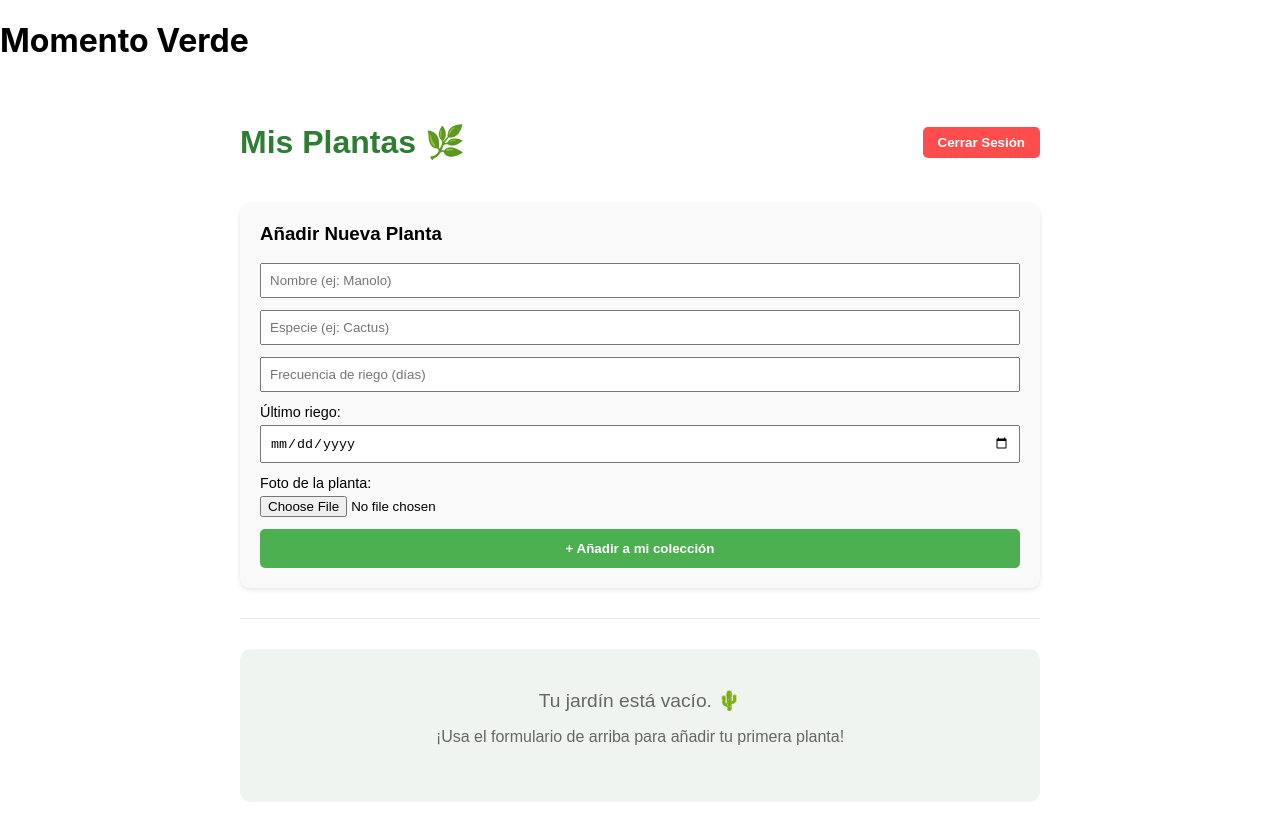
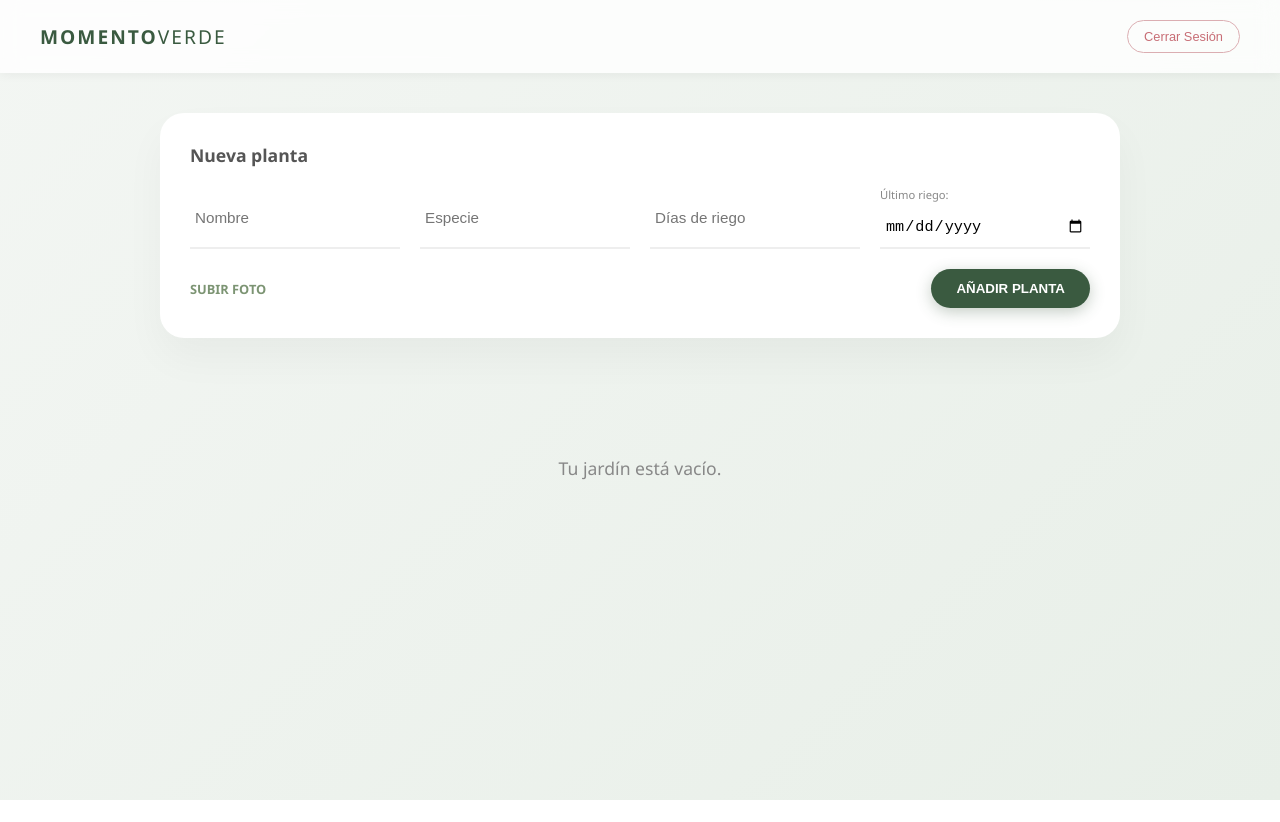
Before and after one commit to CRISROMSAL/momentoVerde, a React (Create React App) app in the folder frontend/: page /dashboard in a window 1280 px wide. After the commit the page ends 800 px from the top, so only its background shows below. Built offline with nearby package versions, Linux system fonts and the light colour scheme.

Commit message:
estilos dashboard

```diff
--- a/frontend/src/App.css
+++ b/frontend/src/App.css
@@ -1,38 +1,320 @@
-.App {
-  text-align: center;
+/* RESET BÁSICO */
+* {
+  box-sizing: border-box;
 }
 
-.App-logo {
-  height: 40vmin;
-  pointer-events: none;
+body {
+  margin: 0;
+  font-family: 'Segoe UI', 'Roboto', sans-serif;
+  background: linear-gradient(135deg, #f3f6f3 0%, #e8efe8 100%);
+  color: #2c3e2d;
 }
 
-@media (prefers-reduced-motion: no-preference) {
-  .App-logo {
-    animation: App-logo-spin infinite 20s linear;
-  }
+/* LAYOUT PRINCIPAL */
+.dashboard-container {
+  min-height: 100vh;
+  padding-bottom: 50px;
 }
 
-.App-header {
-  background-color: #282c34;
-  min-height: 100vh;
+.main-content {
+  max-width: 1000px;
+  margin: 0 auto;
+  padding: 20px;
+}
+
+/* NAVBAR */
+.navbar {
+  padding: 20px 40px;
   display: flex;
-  flex-direction: column;
+  justify-content: space-between;
   align-items: center;
-  justify-content: center;
-  font-size: calc(10px + 2vmin);
+  background: rgba(255, 255, 255, 0.8);
+  backdrop-filter: blur(10px);
+  position: sticky;
+  top: 0;
+  z-index: 100;
+  box-shadow: 0 2px 10px rgba(0,0,0,0.05);
+}
+
+.logo {
+  margin: 0;
+  font-size: 1.2rem;
+  color: #3a5a40;
+  letter-spacing: 2px;
+  font-weight: 800;
+}
+
+.logo span {
+  font-weight: 300;
+}
+
+.btn-logout {
+  border: 1px solid #dbaeb2;
+  background: transparent;
+  color: #c76d75;
+  padding: 8px 16px;
+  border-radius: 20px;
+  cursor: pointer;
+  font-size: 0.8rem;
+  transition: all 0.2s;
+}
+
+.btn-logout:hover {
+  background: #c76d75;
   color: white;
 }
 
-.App-link {
-  color: #61dafb;
+/* FORMULARIO */
+.form-section {
+  margin-bottom: 50px;
+  margin-top: 20px;
 }
 
-@keyframes App-logo-spin {
-  from {
-    transform: rotate(0deg);
-  }
-  to {
-    transform: rotate(360deg);
-  }
+.plant-form {
+  background: #fff;
+  padding: 30px;
+  border-radius: 24px;
+  box-shadow: 0 20px 40px rgba(0, 0, 0, 0.04);
 }
+
+.plant-form h2 {
+  font-size: 1.1rem;
+  margin-bottom: 20px;
+  color: #555;
+  margin-top: 0;
+}
+
+.form-grid {
+  display: grid;
+  grid-template-columns: repeat(auto-fit, minmax(180px, 1fr));
+  gap: 20px;
+  margin-bottom: 20px;
+}
+
+.clean-input {
+  border: none;
+  border-bottom: 2px solid #eee;
+  padding: 10px 5px;
+  font-size: 0.95rem;
+  outline: none;
+  background: transparent;
+  transition: border-color 0.3s;
+  width: 100%;
+}
+
+.clean-input:focus {
+  border-bottom-color: #3a5a40;
+}
+
+.date-group {
+  display: flex;
+  flex-direction: column;
+}
+
+.date-group label {
+  font-size: 0.7rem;
+  color: #888;
+  margin-bottom: 5px;
+}
+
+.action-row {
+  display: flex;
+  justify-content: space-between;
+  align-items: center;
+  margin-top: 10px;
+}
+
+.file-label {
+  cursor: pointer;
+  font-size: 0.8rem;
+  font-weight: bold;
+  color: #7c9473;
+}
+
+.file-label input {
+  display: none;
+}
+
+.btn-primary {
+  background: #3a5a40;
+  color: #fff;
+  border: none;
+  padding: 12px 25px;
+  border-radius: 30px;
+  font-weight: bold;
+  cursor: pointer;
+  box-shadow: 0 4px 15px rgba(58, 90, 64, 0.3);
+  transition: transform 0.2s;
+}
+
+.btn-primary:hover {
+  transform: translateY(-2px);
+}
+
+/* GALERÍA (TARJETAS) */
+.gallery-grid {
+  display: grid;
+  grid-template-columns: repeat(auto-fill, minmax(250px, 1fr));
+  gap: 30px;
+}
+
+.plant-card {
+  background: #fff;
+  border-radius: 20px;
+  overflow: hidden;
+  box-shadow: 0 10px 25px rgba(0, 0, 0, 0.05);
+  transition: transform 0.3s ease;
+  position: relative;
+}
+
+.plant-card:hover {
+  transform: translateY(-5px);
+  box-shadow: 0 15px 35px rgba(0, 0, 0, 0.1);
+}
+
+.image-wrapper {
+  height: 250px;
+  width: 100%;
+  position: relative;
+  background: #f0f0f0;
+}
+
+.image-wrapper img {
+  width: 100%;
+  height: 100%;
+  object-fit: cover;
+}
+
+.no-image {
+  width: 100%;
+  height: 100%;
+  display: flex;
+  align-items: center;
+  justify-content: center;
+  font-size: 3rem;
+  color: #ccc;
+}
+
+.btn-delete {
+  position: absolute;
+  top: 10px;
+  right: 10px;
+  background: rgba(255, 255, 255, 0.9);
+  border: none;
+  width: 30px;
+  height: 30px;
+  border-radius: 50%;
+  cursor: pointer;
+  color: #c76d75;
+  font-weight: bold;
+  display: flex;
+  align-items: center;
+  justify-content: center;
+}
+
+.card-content {
+  padding: 20px;
+}
+
+.card-content h3 {
+  margin: 0 0 5px 0;
+  font-size: 1.2rem;
+  color: #2c3e2d;
+}
+
+.species {
+  margin: 0;
+  font-size: 0.9rem;
+  color: #888;
+  font-style: italic;
+  margin-bottom: 15px;
+}
+
+.info-row {
+  display: flex;
+  justify-content: space-between;
+  font-size: 0.8rem;
+  color: #666;
+  margin-bottom: 20px;
+  border-top: 1px solid #f0f0f0;
+  padding-top: 10px;
+}
+
+.next-date {
+  font-weight: bold;
+  color: #4a6741;
+}
+
+/* ESTADOS DE RIEGO */
+.status-area {
+  margin-top: 10px;
+}
+
+.btn-today {
+  width: 100%;
+  background: #6ab04c;
+  color: white;
+  border: none;
+  padding: 10px;
+  border-radius: 12px;
+  cursor: pointer;
+  font-weight: bold;
+  transition: background 0.2s;
+}
+
+.btn-today:hover {
+  background: #558f3d;
+}
+
+.overdue-box {
+  background: #fff5f5;
+  padding: 10px;
+  border-radius: 12px;
+  border: 1px solid #ffe0e0;
+}
+
+.overdue-box p {
+  color: #e15f41;
+  font-size: 0.8rem;
+  font-weight: bold;
+  margin: 0 0 8px 0;
+}
+
+.overdue-actions {
+  display: flex;
+  gap: 5px;
+}
+
+.overdue-actions input {
+  border: 1px solid #ddd;
+  border-radius: 5px;
+  padding: 5px;
+  font-size: 0.8rem;
+  width: 70%;
+}
+
+.overdue-actions button {
+  background: #e15f41;
+  color: white;
+  border: none;
+  border-radius: 5px;
+  padding: 5px 10px;
+  cursor: pointer;
+  font-size: 0.8rem;
+}
+
+.status-ok {
+  text-align: center;
+  color: #aaa;
+  font-size: 0.9rem;
+  padding: 10px;
+  background: #f9f9f9;
+  border-radius: 12px;
+}
+
+.empty-state {
+  text-align: center;
+  padding: 50px;
+  color: #888;
+  font-size: 1.1rem;
+}
--- a/frontend/src/App.js
+++ b/frontend/src/App.js
@@ -8,7 +8,6 @@ function App() {
   return (
     <Router>
       <div className="App">
-        <h1>Momento Verde</h1>
         <Routes>
           <Route path="/" element={<Login />} /> {/* La página principal será el Login */}
           <Route path="/register" element={<Register />} />
--- a/frontend/src/pages/Dashboard.js
+++ b/frontend/src/pages/Dashboard.js
@@ -1,8 +1,10 @@
 import React, { useEffect, useState } from 'react';
 import axios from 'axios';
+import '../App.css';
+// Asegúrate de que los estilos se cargan (normalmente ya se importan en App.js)
 
 const Dashboard = () => {
-    // ESTADOS
+    // --- TU LÓGICA ORIGINAL (INTACTA) ---
     const [plants, setPlants] = useState([]);
     const [newPlant, setNewPlant] = useState({
         name: '',
@@ -12,38 +14,29 @@ const Dashboard = () => {
         image: ''
     });
 
-    // 1. CARGAR PLANTAS AL INICIAR
     useEffect(() => {
         const fetchPlants = async () => {
             try {
                 const token = localStorage.getItem('token');
-                // Si no hay token, no intentamos la petición (evita el error 401 en consola)
                 if (!token) return;
-
                 const res = await axios.get('http://localhost:4000/api/plants', {
                     headers: { 'x-auth-token': token }
                 });
                 setPlants(res.data);
-            } catch (err) {
-                console.error("Error al cargar plantas:", err);
-            }
+            } catch (err) { console.error("Error al cargar plantas:", err); }
         };
         fetchPlants();
     }, []);
 
-    // 2. MANEJO DE IMAGEN (Convertir a Base64)
     const handleImageChange = (e) => {
         const file = e.target.files[0];
         const reader = new FileReader();
         reader.onloadend = () => {
             setNewPlant({ ...newPlant, image: reader.result });
         };
-        if (file) {
-            reader.readAsDataURL(file);
-        }
+        if (file) reader.readAsDataURL(file);
     };
 
-    // 3. AÑADIR NUEVA PLANTA
     const handleAddPlant = async (e) => {
         e.preventDefault();
         try {
@@ -52,16 +45,11 @@ const Dashboard = () => {
                 headers: { 'x-auth-token': token }
             });
             setPlants([...plants, res.data]);
-            // Limpiar formulario
             setNewPlant({ name: '', species: '', wateringFrequency: '', lastWatered: '', image: '' });
             alert('¡Planta añadida con éxito! 🌿');
-        } catch (err) {
-            console.error(err);
-            alert('Error al añadir la planta');
-        }
+        } catch (err) { alert('Error al añadir la planta'); }
     };
 
-    // 4. ELIMINAR PLANTA
     const handleDelete = async (id) => {
         if (!window.confirm('¿Estás seguro de que quieres eliminar esta planta?')) return;
         try {
@@ -70,63 +58,38 @@ const Dashboard = () => {
                 headers: { 'x-auth-token': token }
             });
             setPlants(plants.filter(plant => plant._id !== id));
-        } catch (err) {
-            alert('Error al eliminar');
-        }
+        } catch (err) { alert('Error al eliminar'); }
     };
 
-    // 5. REGISTRAR RIEGO (PUT)
     const handleWatering = async (id, customDate = null) => {
         try {
             const token = localStorage.getItem('token');
-        // Usamos la fecha seleccionada o la de hoy
             const dateToSave = customDate || new Date().toISOString().split('T')[0];
 
-        console.log("Enviando riego para ID:", id, "Fecha:", dateToSave);
-
-        const res = await axios.put(`http://localhost:4000/api/plants/${id}/water`,
+            await axios.put(`http://localhost:4000/api/plants/${id}/water`,
                 { lastWatered: dateToSave },
                 { headers: { 'x-auth-token': token } }
             );
 
-        console.log("Respuesta del servidor:", res.data);
-
-        // ACTUALIZACIÓN MANUAL FORZADA:
-        // Si el servidor (res.data) no trae la fecha nueva, la ponemos nosotros a mano
             setPlants(prevPlants =>
                 prevPlants.map(p => {
-                if (p._id === id) {
-                    // Combinamos los datos antiguos con la nueva fecha de riego
-                    return { ...p, lastWatered: dateToSave };
-                }
+                    if (p._id === id) return { ...p, lastWatered: dateToSave };
                     return p;
                 })
             );
-
-        alert('¡Riego registrado! 💧');
-
-    } catch (err) {
-        console.error("Error completo:", err);
-        alert('Error al registrar el riego. Revisa la consola (F12)');
-    }
+            alert('¡Riego registrado!');
+        } catch (err) { alert('Error al registrar el riego.'); }
     };
 
-    // 6. LÓGICA DE FECHAS Y ESTADOS
     const getWateringStatus = (lastDate, frequency) => {
-    // 1. Creamos la fecha del último riego (forzando mediodía para evitar errores de zona horaria)
         const last = new Date(lastDate);
         last.setHours(12, 0, 0, 0);
-
-    // 2. Calculamos el próximo riego sumando los días
         const nextDate = new Date(last);
         nextDate.setDate(last.getDate() + parseInt(frequency));
         nextDate.setHours(12, 0, 0, 0);
-
-    // 3. Obtenemos el "hoy" a mediodía
         const today = new Date();
         today.setHours(12, 0, 0, 0);
 
-    // COMPARACIÓN
         if (today.getTime() === nextDate.getTime()) return 'TODAY';
         if (today.getTime() > nextDate.getTime()) return 'OVERDUE';
         return 'FUTURE';
@@ -134,124 +97,111 @@ const Dashboard = () => {
 
     const calculateNextWatering = (lastDate, frequency) => {
         const date = new Date(lastDate);
-    // Ajuste para que no se mueva de día por la zona horaria
         date.setHours(date.getHours() + 12);
-
         date.setDate(date.getDate() + parseInt(frequency));
         return date.toLocaleDateString();
     };
 
-    // 7. CERRAR SESIÓN
     const logout = () => {
         localStorage.removeItem('token');
         window.location.href = '/';
     };
 
+    // --- HTML CON CLASES CSS ---
     return (
-        <div style={{ padding: '20px', maxWidth: '800px', margin: '0 auto', fontFamily: 'Arial, sans-serif' }}>
-            {/* CABECERA */}
-            <div style={{ display: 'flex', justifyContent: 'space-between', alignItems: 'center', marginBottom: '20px' }}>
-                <h1 style={{ color: '#2e7d32' }}>Mis Plantas 🌿</h1>
-                <button onClick={logout} style={{ background: '#ff4d4d', color: 'white', border: 'none', padding: '8px 15px', borderRadius: '5px', cursor: 'pointer', fontWeight: 'bold' }}>
-                    Cerrar Sesión
-                </button>
+        <div className="dashboard-container">
+            <nav className="navbar">
+                <h1 className="logo">MOMENTO<span>VERDE</span></h1>
+                <button onClick={logout} className="btn-logout">Cerrar Sesión</button>
+            </nav>
+
+            <div className="main-content">
+                {/* FORMULARIO */}
+                <section className="form-section">
+                    <form onSubmit={handleAddPlant} className="plant-form">
+                        <h2>Nueva planta</h2>
+                        <div className="form-grid">
+                            <input type="text" placeholder="Nombre" value={newPlant.name} onChange={e => setNewPlant({...newPlant, name: e.target.value})} required className="clean-input" />
+                            <input type="text" placeholder="Especie" value={newPlant.species} onChange={e => setNewPlant({...newPlant, species: e.target.value})} className="clean-input" />
+                            <input type="number" placeholder="Días de riego" min="1" value={newPlant.wateringFrequency} onChange={e => setNewPlant({...newPlant, wateringFrequency: e.target.value})} required className="clean-input" />
+                            <div className="date-group">
+                                <label>Último riego:</label>
+                                <input type="date" value={newPlant.lastWatered} onChange={e => setNewPlant({...newPlant, lastWatered: e.target.value})} required className="clean-input" />
+                            </div>
                         </div>
 
-            {/* FORMULARIO DE ALTA */}
-            <form onSubmit={handleAddPlant} style={{ marginBottom: '30px', padding: '20px', background: '#f9f9f9', borderRadius: '10px', boxShadow: '0 2px 5px rgba(0,0,0,0.1)' }}>
-                <h3 style={{ marginTop: 0 }}>Añadir Nueva Planta</h3>
-                <div style={{ display: 'flex', flexDirection: 'column', gap: '12px' }}>
-                    <input type="text" placeholder="Nombre (ej: Manolo)" value={newPlant.name} onChange={e => setNewPlant({...newPlant, name: e.target.value})} required style={{ padding: '8px' }} />
-                    <input type="text" placeholder="Especie (ej: Cactus)" value={newPlant.species} onChange={e => setNewPlant({...newPlant, species: e.target.value})} style={{ padding: '8px' }} />
-                    <input type="number" placeholder="Frecuencia de riego (días)" min="1" value={newPlant.wateringFrequency} onChange={e => setNewPlant({...newPlant, wateringFrequency: e.target.value})} required style={{ padding: '8px' }} />
-
-                    <div>
-                        <label style={{ display: 'block', marginBottom: '5px', fontSize: '0.9em' }}>Último riego:</label>
-                        <input type="date" value={newPlant.lastWatered} onChange={e => setNewPlant({...newPlant, lastWatered: e.target.value})} required style={{ padding: '8px', width: '100%', boxSizing: 'border-box' }} />
-                    </div>
-
-                    <div>
-                        <label style={{ display: 'block', marginBottom: '5px', fontSize: '0.9em' }}>Foto de la planta:</label>
+                        <div className="action-row">
+                            <label className="file-label">
+                                {newPlant.image ? 'FOTO LISTA' : 'SUBIR FOTO'}
                                 <input type="file" accept="image/*" onChange={handleImageChange} />
-                    </div>
-
-                    {newPlant.image && (
-                        <img src={newPlant.image} alt="preview" style={{ width: '80px', height: '80px', objectFit: 'cover', borderRadius: '8px' }} />
-                    )}
-
-                    <button type="submit" style={{ background: '#4CAF50', color: 'white', padding: '12px', border: 'none', borderRadius: '5px', cursor: 'pointer', fontWeight: 'bold' }}>
-                        + Añadir a mi colección
-                    </button>
+                            </label>
+                            <button type="submit" className="btn-primary">AÑADIR PLANTA</button>
                         </div>
                     </form>
+                </section>
 
-            <hr style={{ border: '0', borderTop: '1px solid #eee', marginBottom: '30px' }} />
-
-            {/* LISTADO DE PLANTAS CON LÓGICA CONDICIONAL */}
+                {/* LISTA DE PLANTAS */}
                 {plants.length === 0 ? (
-                <div style={{ textAlign: 'center', padding: '40px', background: '#f0f4f0', borderRadius: '10px', color: '#666' }}>
-                    <p style={{ fontSize: '1.2em', margin: 0 }}>Tu jardín está vacío. 🌵</p>
-                    <p>¡Usa el formulario de arriba para añadir tu primera planta!</p>
+                    <div className="empty-state">
+                        <p>Tu jardín está vacío.</p>
                     </div>
                 ) : (
-                <ul style={{ listStyle: 'none', padding: 0 }}>
+                    <div className="gallery-grid">
                         {plants.map(plant => {
                             const status = getWateringStatus(plant.lastWatered, plant.wateringFrequency);
                             const nextDateStr = calculateNextWatering(plant.lastWatered, plant.wateringFrequency);
 
                             return (
-                            <li key={plant._id} style={{ border: '1px solid #ddd', marginBottom: '20px', padding: '15px', borderRadius: '10px', display: 'flex', gap: '20px', alignItems: 'center', background: 'white', boxShadow: '0 2px 4px rgba(0,0,0,0.05)' }}>
+                                <div key={plant._id} className="plant-card">
+                                    <div className="image-wrapper">
+                                        {plant.image ? (
+                                            <img src={plant.image} alt={plant.name} />
+                                        ) : (
+                                            <div className="no-image"></div>
+                                        )}
+                                        <button onClick={() => handleDelete(plant._id)} className="btn-delete">✕</button>
+                                    </div>
 
-                                {plant.image ? (
-                                    <img src={plant.image} alt={plant.name} style={{ width: '110px', height: '110px', objectFit: 'cover', borderRadius: '10px' }} />
-                                ) : (
-                                    <div style={{ width: '110px', height: '110px', background: '#eee', borderRadius: '10px', display: 'flex', alignItems: 'center', justifyContent: 'center', color: '#999' }}>Sin foto</div>
-                                )}
+                                    <div className="card-content">
+                                        <h3>{plant.name}</h3>
+                                        <p className="species">{plant.species}</p>
 
-                                <div style={{ flex: 1 }}>
-                                    <h3 style={{ margin: '0 0 5px 0', color: '#333' }}>{plant.name} <span style={{ fontWeight: 'normal', fontSize: '0.8em', color: '#777' }}>({plant.species})</span></h3>
-                                    <p style={{ margin: '5px 0', fontSize: '0.9em' }}>💧 Riego: cada {plant.wateringFrequency} días</p>
-                                    <p style={{ margin: '5px 0', color: '#2e7d32', fontWeight: 'bold' }}>📅 Próximo: {nextDateStr}</p>
+                                        <div className="info-row">
+                                            <span>Cada {plant.wateringFrequency} días</span>
+                                            <span className="next-date">{nextDateStr}</span>
+                                        </div>
 
-                                    <div style={{ marginTop: '12px' }}>
-                                        {/* BOTONES SEGÚN ESTADO */}
+                                        <div className="status-area">
                                             {status === 'TODAY' && (
-    <button
-        key={`btn-today-${plant._id}`}
-        onClick={() => handleWatering(plant._id)}
-        style={{ background: '#2196F3', color: 'white', padding: '8px 12px', borderRadius: '5px', border: 'none', cursor: 'pointer', fontWeight: 'bold' }}
-    >
-        🚿 ¡Toca regar hoy!
+                                                <button onClick={() => handleWatering(plant._id)} className="btn-today">
+                                                    REGAR HOY
                                                 </button>
                                             )}
 
                                             {status === 'OVERDUE' && (
-                                            <div style={{ background: '#ffebee', padding: '10px', borderRadius: '8px', border: '1px solid #ffcdd2' }}>
-                                                <p style={{ color: '#d32f2f', margin: '0 0 8px 0', fontWeight: 'bold', fontSize: '0.9em' }}>⚠️ ¡Se te ha pasado el riego!</p>
-                                                <input type="date" id={`date-${plant._id}`} defaultValue={new Date().toISOString().split('T')[0]} style={{ padding: '4px' }} />
+                                                <div className="overdue-box">
+                                                    <p>Retrasado</p>
+                                                    <div className="overdue-actions">
+                                                        <input type="date" id={`date-${plant._id}`} defaultValue={new Date().toISOString().split('T')[0]} />
                                                         <button onClick={() => {
                                                                 const selectedDate = document.getElementById(`date-${plant._id}`).value;
                                                                 handleWatering(plant._id, selectedDate);
-                                                }} style={{ marginLeft: '8px', background: '#d32f2f', color: 'white', border: 'none', padding: '6px 12px', borderRadius: '4px', cursor: 'pointer' }}>
-                                                    Regar ahora
-                                                </button>
+                                                            }}>OK</button>
+                                                    </div>
                                                 </div>
                                             )}
 
                                             {status === 'FUTURE' && (
-                                            <span style={{ color: '#777', fontSize: '0.85em', fontStyle: 'italic' }}>✅ Está bien hidratada</span>
+                                                <div className="status-ok">Todo bien</div>
                                             )}
                                         </div>
                                     </div>
-
-                                <button onClick={() => handleDelete(plant._id)} style={{ background: 'none', border: '1px solid #ff4d4d', color: '#ff4d4d', padding: '6px 12px', borderRadius: '6px', cursor: 'pointer', alignSelf: 'flex-start', fontSize: '0.8em' }}>
-                                    Eliminar
-                                </button>
-                            </li>
+                                </div>
                             );
                         })}
-                </ul>
+                    </div>
                 )}
+            </div>
         </div>
     );
 };
```
Lines whose indentation alone changed are shown as unchanged.
